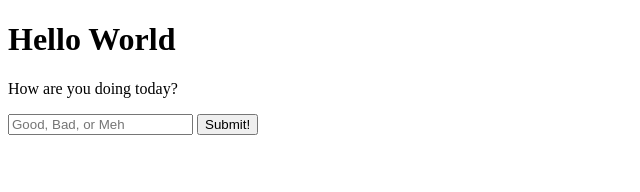
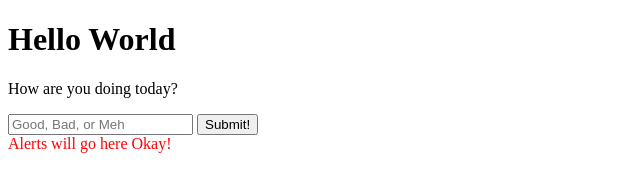
Before and after one commit to ZakariaAbd/zakariaabd.github.io, a plain HTML site: page index.html in a window 1280 px wide. Shown: the whole page, without its empty margins (0-640 px from the left). Drawn offline with Linux system fonts and the light colour scheme.

Commit message:
Some more changes here too

```diff
--- a/index.html
+++ b/index.html
@@ -1,10 +1,12 @@
 <!DOCTYPE html>
 <html lang="en">
+
 <head>
   <meta charset="UTF-8">
   <meta name="viewport" content="width=device-width, initial-scale=1.0">
   <title>Bruh123!</title>
 </head>
+
 <body>
   <h1>Hello World</h1>
   <p>How are you doing today?</p>
@@ -13,8 +15,9 @@
     <button type="submit">Submit!</button>
   </form>
 
-  <div id="alerts">
-
+  <div id="alerts" style="color: red;">
+    Alerts will go here Okay!
   </div>
 </body>
+
 </html>
```
